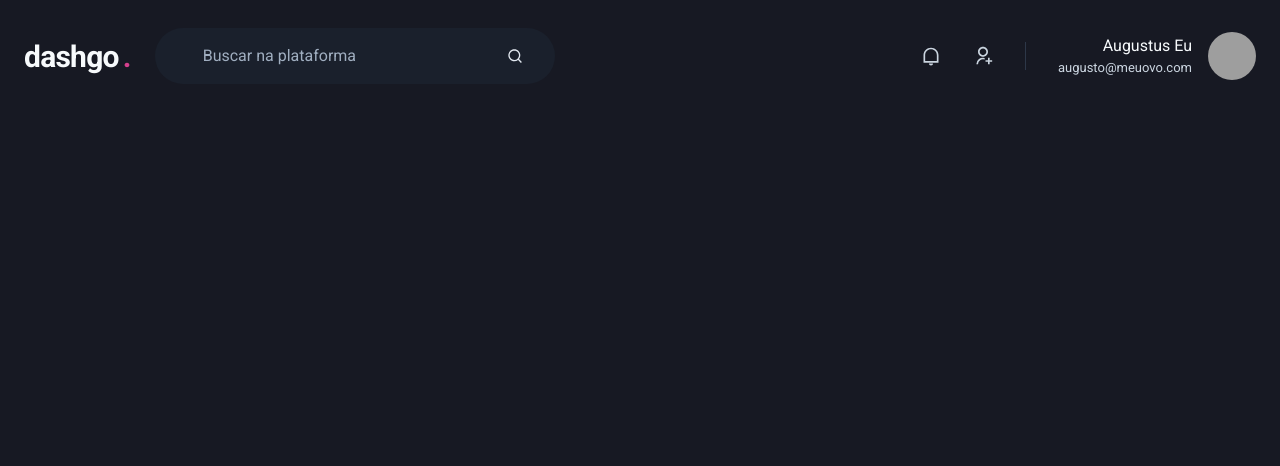
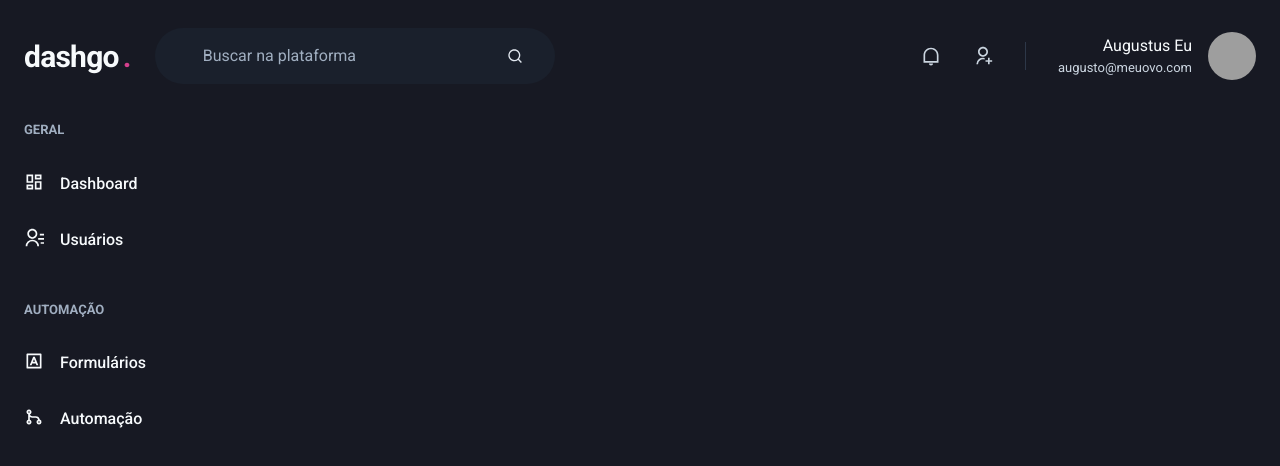
Before and after one commit to augustosnk12/dashboard-next, a Next.js app in the folder dashgo/: page /dashboard in a window 1280 px wide. Shown: the top 466 px of the page. Built offline with nearby package versions, Linux system fonts and the light colour scheme; grey boxes are pictures that could not be loaded.

Commit message:
add Sidebar component

```diff
--- /dev/null
+++ b/dashgo/components/Sidebar.tsx
@@ -0,0 +1,66 @@
+import { Box, Icon, Link, Stack, Text } from "@chakra-ui/react";
+import { RiContactsLine, RiDashboardLine, RiGitMergeLine, RiInputMethodLine } from "react-icons/ri";
+
+const menuGeral = [
+  {
+    icon: RiDashboardLine,
+    text: "Dashboard",
+  },
+  {
+    icon: RiContactsLine,
+    text: "Usuários",
+  },
+];
+const menuAutomacao = [
+  {
+    icon: RiInputMethodLine,
+    text: "Formulários",
+  },
+  {
+    icon: RiGitMergeLine,
+    text: "Automação",
+  },
+];
+
+export function Sidebar() {
+  return (
+    <Box as="aside" w="64" mr="8">
+      <Stack spacing="12" align="flex-start">
+        <Box>
+          <Text fontWeight="bold" color="gray.400" fontSize="small">
+            GERAL
+          </Text>
+          {menuGeral.map(({ icon, text }) => {
+            return (
+              <Stack key={text} spacing="4" mt="8" align="stretch">
+                <Link display="flex" align="center">
+                  <Icon as={icon} fontSize="20" />
+                  <Text ml="4" fontWeight="medium">
+                    {text}
+                  </Text>
+                </Link>
+              </Stack>
+            );
+          })}
+        </Box>
+        <Box>
+          <Text fontWeight="bold" color="gray.400" fontSize="small">
+            AUTOMAÇÃO
+          </Text>
+          {menuAutomacao.map(({ icon, text }) => {
+            return (
+              <Stack key={text} spacing="4" mt="8" align="stretch">
+                <Link display="flex" align="center">
+                  <Icon as={icon} fontSize="20" />
+                  <Text ml="4" fontWeight="medium">
+                    {text}
+                  </Text>
+                </Link>
+              </Stack>
+            );
+          })}
+        </Box>
+      </Stack>
+    </Box>
+  );
+}
--- a/dashgo/pages/dashboard.tsx
+++ b/dashgo/pages/dashboard.tsx
@@ -1,7 +1,16 @@
+import { Flex } from "@chakra-ui/react";
+
 import { Header } from "../components/Header";
+import { Sidebar } from "../components/Sidebar";
 
 export default function Dashboard() {
   return (
-    <Header />
-  )
+    <Flex direction="column" h="100vh">
+      <Header />
+
+      <Flex w="100%" my="6" maxWidth={1480} mx="auto" px="6">
+        <Sidebar />
+      </Flex>
+    </Flex>
+  );
 }
```
